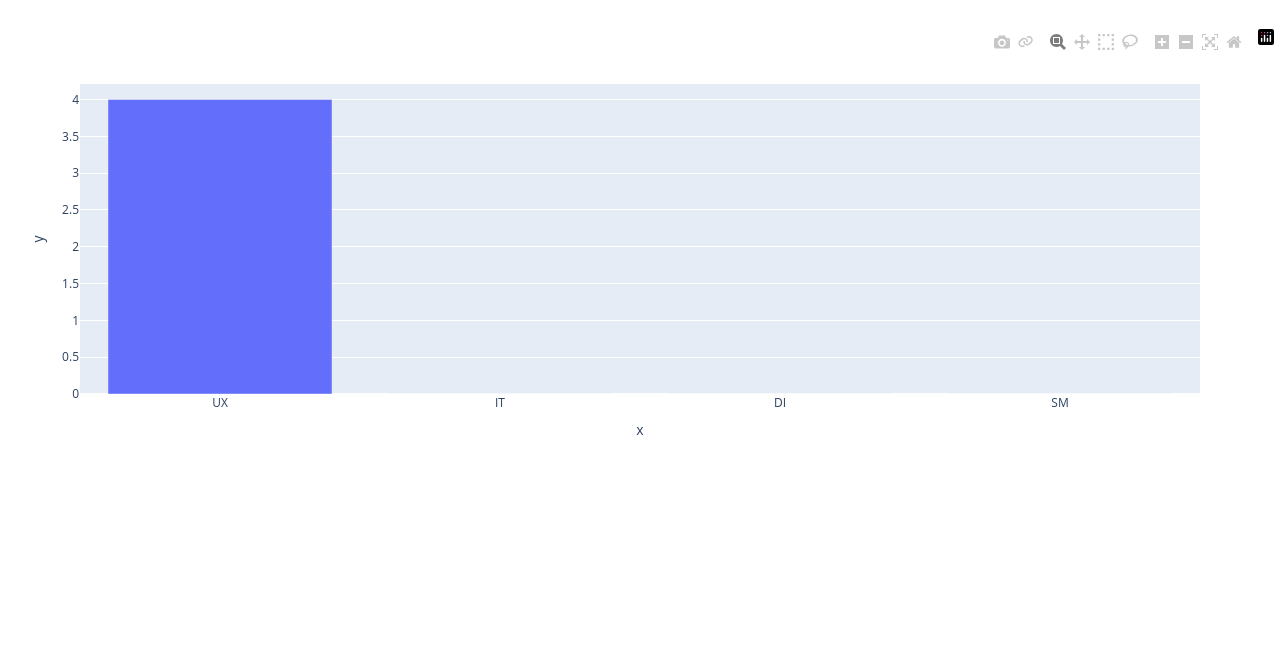
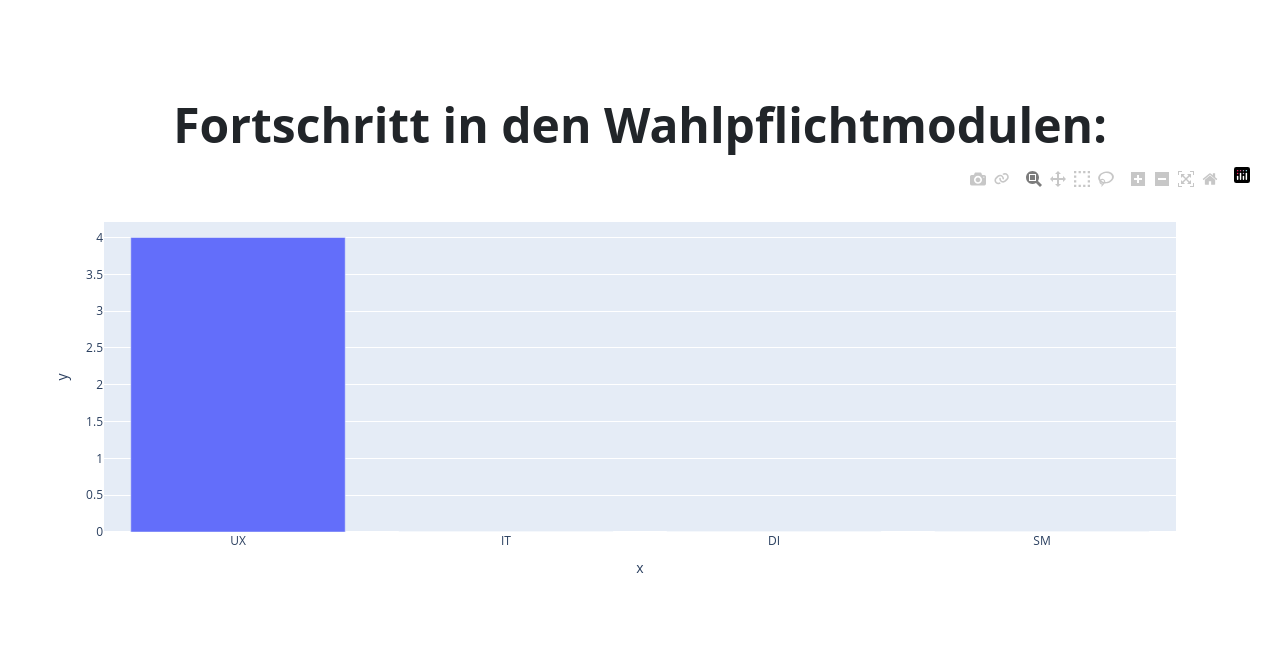
Before and after one commit to hackerman7000/pro2demo, a Flask app: page /auswertung.html in a window 1280 px wide. Shown: the part 73-732 px from the top of the page. Run offline with Flask 2, Linux system fonts and the light colour scheme; some libraries are stand-ins or nearby versions.

Commit message:
Seitengestaltung, plotly tests

```diff
--- a/templates/auswertung.html
+++ b/templates/auswertung.html
@@ -23,9 +23,12 @@
     </header>
 </div>
 
+<div class="px-4 py-5 my-5 text-center">
+    <h1 class="display-5 fw-bold">Fortschritt in den Wahlpflichtmodulen:</h1>
+
 {{ viz_div|safe }}
 
-
+</div>
 
 </body>
 </html>
```
